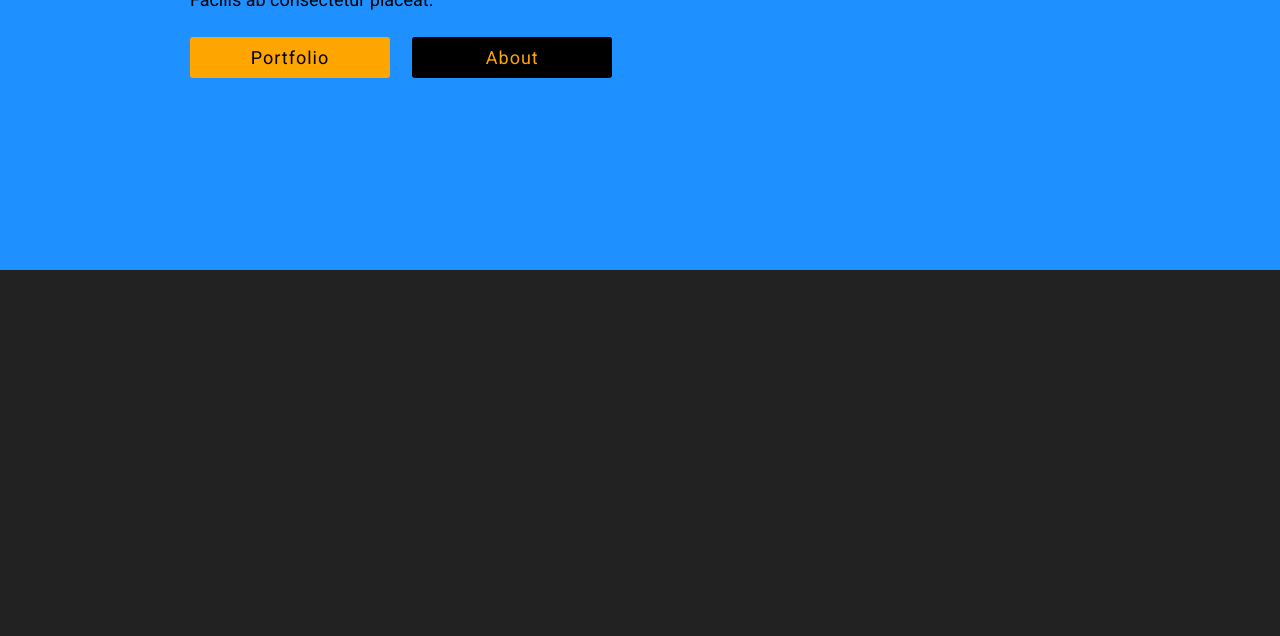
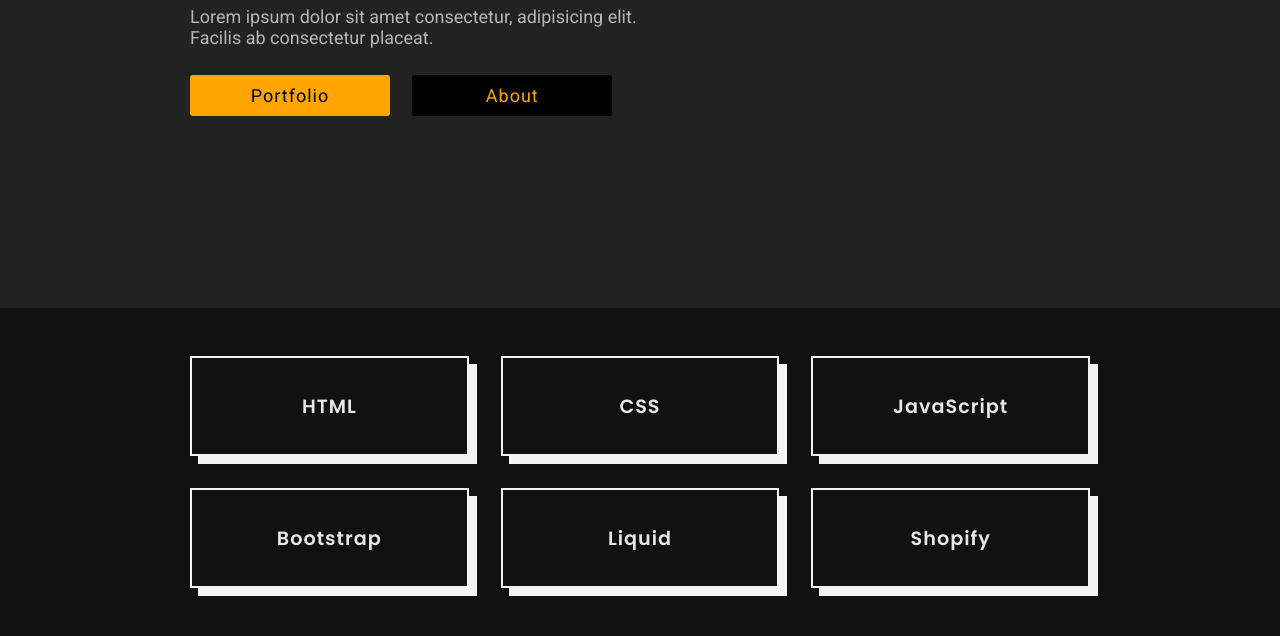
Before and after one commit to RenPen3/shopify-dev-portfolio, a website: page index.html in a window 1280 px wide. Shown: the part 412-1048 px from the top of the page. Before the commit the page ends 800 px from the top, so only its background shows below. Drawn offline with Linux system fonts and the light colour scheme.

Commit message:
I added the skills section

```diff
--- a/css/style.css
+++ b/css/style.css
@@ -160,7 +160,7 @@
 /* Hero Section */
 .hero {
     padding: 16em 1em 12em 1em;
-    background: dodgerblue;
+    background: #222;
 }
 
 .hero__content {
@@ -180,7 +180,7 @@
 
 .hero__content-left small {
     font-family: 'Roboto', sans-serif;
-    color: #000000;
+    color: dodgerblue;
     font-size: 1.5em;
     font-weight: 700;
 }
@@ -189,11 +189,13 @@
     color: #FAFAFA;
     font-size: 4em;
     text-transform: uppercase;
+    margin: .3em 0;
 }
 
 .hero__content-left p {
     font-family: 'Roboto', sans-serif;
     font-size: 1.125em;
+    color: #b6b6b6;
     margin-bottom: 1.5em;
     width: 50%;
 }
@@ -227,6 +229,44 @@
 }
 
 
+/* Skill Section */
+.skills {
+    padding: 3em 1em;
+    background: #111111;
+}
+
+.skills__content {
+    display: grid;
+    grid-template:repeat(2, 1fr) / repeat(3, 1fr);
+    justify-content: center;
+    align-items:  center;
+    justify-items: center;
+    align-content: center;
+    gap: 2em;
+    margin-inline: auto;
+    width: min(90%, 900px);
+}
+
+.skills__content-box {
+    display: flex;
+    justify-content: center;
+    align-items: center;
+    width: 100%;
+    height: 100px;
+    /* background: lightgrey; */
+    border: 2px solid #F3F3F3;
+    box-shadow: 8px 8px 0 #F3F3F3;
+    box-shadow: 8px 8px 0 #F3F3F3;
+}
+
+.skills__content-box h2 {
+    font-size: 1.2em;
+    font-weight: 600;
+    letter-spacing: 1px;
+    color: #E7E7E7;
+}
+
+
 
 /* .hero__content-right {
     width: 50%;
@@ -253,7 +293,10 @@
     .nav__icons {
         display: flex;
         width: 80px;
+    }
 
+    .hero {
+        padding: 16em 1em 7em 1em;
     }
 
     /* Mobile Section */
@@ -266,7 +309,7 @@
         height: 100%;
         text-align: center;
         padding: 1em 0;
-        background: rgba(0, 0, 0, 0.8);
+        background: rgba(0, 0, 0, 1);
         line-height: 56px;
         transition: transform 1s ease-in-out;
         transform: translate3d(0, -100px, 0);
@@ -295,12 +338,17 @@
     }
 
     .hero__content-left h1 {
-        line-height: 60px;
+        font-size: 3em;
+        line-height: 48px;
     }
 
     .hero__content-left p {
         width: 100%;
     }
+
+    .hero__content-left .btn  {
+        margin-right: 0;
+     }
 
     .hero__content-left .btn2  {
        display: none;
--- a/index.html
+++ b/index.html
@@ -1,5 +1,6 @@
 <!DOCTYPE html>
 <html lang="en">
+
 	<head>
 		<meta charset="UTF-8">
 		<meta name="viewport" content="width=device-width, initial-scale=1.0">
@@ -7,6 +8,7 @@
 		<link rel="stylesheet" href="css/style.css">
 		<link rel="stylesheet" href="https://cdnjs.cloudflare.com/ajax/libs/font-awesome/6.5.1/css/all.min.css">
 	</head>
+
 	<body>
 		<header>
 			<nav class="nav">
@@ -61,20 +63,36 @@
 				</div>
 			</section>
 
-		<!-- <section id="skills">
+			<section id="skills">
 				<div class="skills">
 					<div class="skills__content">
-					<p>icon 1</p>
-					<p>icon 2</p>
-					<p>icon 3</p>
-					<p>icon 4</p>
+						<div class="skills__content-box">
+							<h2>HTML</h2>
+						</div>
+						<div class="skills__content-box">
+							<h2>CSS</h2>
+						</div>
+						<div class="skills__content-box">
+							<h2>JavaScript</h2>
+						</div>
+						<div class="skills__content-box">
+							<h2>Bootstrap</h2>
+						</div>
+						<div class="skills__content-box">
+							<h2>Liquid</h2>
+						</div>
+						<div class="skills__content-box">
+							<h2>Shopify</h2>
+						</div>
+
 					</div>
 				</div>
-		</section> -->
+			</section>
 		</main>
 
 
 
 		<script src="js/app.js"></script>
 	</body>
+
 </html>
```
Lines whose indentation alone changed are shown as unchanged.
